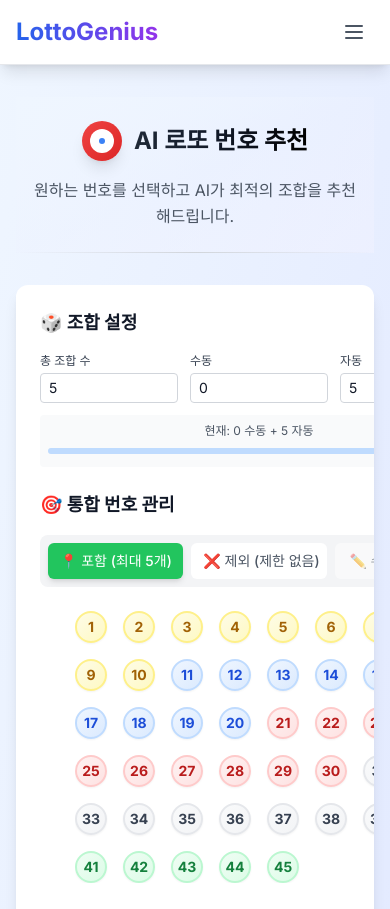
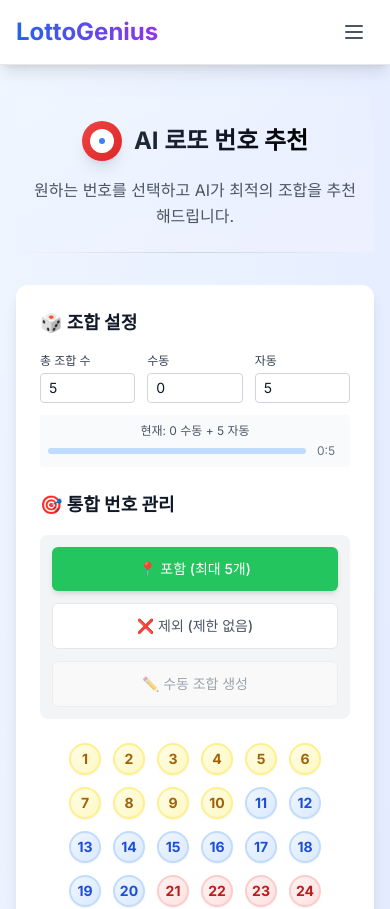
Before and after one commit to ip9202/lotto, a React (Vite) app in the folder frontend/: page /recommendation in a window 390 px wide. Shown: the top 909 px of the page. Built offline with nearby package versions, Linux system fonts and the light colour scheme; a web font is replaced by a local one.

Commit message:
Improve responsive layout: center-align buttons on desktop and optimize mobile grid layout

```diff
--- a/frontend/src/components/UnifiedNumberManager/UnifiedNumberManager.tsx
+++ b/frontend/src/components/UnifiedNumberManager/UnifiedNumberManager.tsx
@@ -313,13 +313,13 @@
 
   return (
     <div className="space-y-6">
-      {/* 모드 선택 탭 - 항상 가로 배치 */}
-      <div className="flex flex-row space-x-2 bg-gray-100 p-2 rounded-lg overflow-x-auto">
+      {/* 모드 선택 탭 - 반응형 배치 (iPhone에서는 세로, 데스크톱에서는 가로) */}
+      <div className="flex flex-col sm:flex-row gap-3 sm:gap-2 bg-gray-100 p-3 sm:p-2 rounded-lg sm:justify-center">
         <button
-          className={`flex-1 min-w-0 px-3 py-2 rounded-md transition-all font-medium text-sm whitespace-nowrap ${
+          className={`w-full sm:w-auto px-4 py-3 sm:px-3 sm:py-2 rounded-md transition-all font-medium text-sm sm:text-base ${
             mode === 'include'
               ? 'bg-green-500 text-white shadow-md'
-              : 'bg-white text-gray-600 hover:bg-gray-50'
+              : 'bg-white text-gray-600 hover:bg-gray-50 border border-gray-200'
           }`}
           onClick={() => setMode('include')}
         >
@@ -327,10 +327,10 @@
         </button>
 
         <button
-          className={`flex-1 min-w-0 px-3 py-2 rounded-md transition-all font-medium text-sm whitespace-nowrap ${
+          className={`w-full sm:w-auto px-4 py-3 sm:px-3 sm:py-2 rounded-md transition-all font-medium text-sm sm:text-base ${
             mode === 'exclude'
               ? 'bg-red-500 text-white shadow-md'
-              : 'bg-white text-gray-600 hover:bg-gray-50'
+              : 'bg-white text-gray-600 hover:bg-gray-50 border border-gray-200'
           }`}
           onClick={() => setMode('exclude')}
         >
@@ -338,10 +338,10 @@
         </button>
 
         <button
-          className={`flex-1 min-w-0 px-3 py-2 rounded-md transition-all font-medium text-sm whitespace-nowrap ${
+          className={`w-full sm:w-auto px-4 py-3 sm:px-3 sm:py-2 rounded-md transition-all font-medium text-sm sm:text-base ${
             mode === 'combination'
               ? 'bg-blue-500 text-white shadow-md'
-              : 'bg-white text-gray-600 hover:bg-gray-50'
+              : 'bg-white text-gray-600 hover:bg-gray-50 border border-gray-200'
           } ${
             combinationSettings?.manual_count === 0
               ? 'opacity-50 cursor-not-allowed'
@@ -386,7 +386,7 @@
 
       {/* 번호 볼 그리드 - 가운데 정렬, 사이즈 및 간격 개선 */}
       <div className="flex justify-center">
-        <div className="grid grid-cols-8 !grid-cols-8 gap-4 sm:gap-5 lg:gap-6 max-w-fit overflow-hidden">
+        <div className="grid grid-cols-6 sm:grid-cols-7 md:grid-cols-8 lg:grid-cols-8 gap-3 sm:gap-4 md:gap-5 lg:gap-6 max-w-fit overflow-hidden">
           {Array.from({ length: 45 }, (_, i) => i + 1).map(renderNumberBall)}
         </div>
       </div>
```
